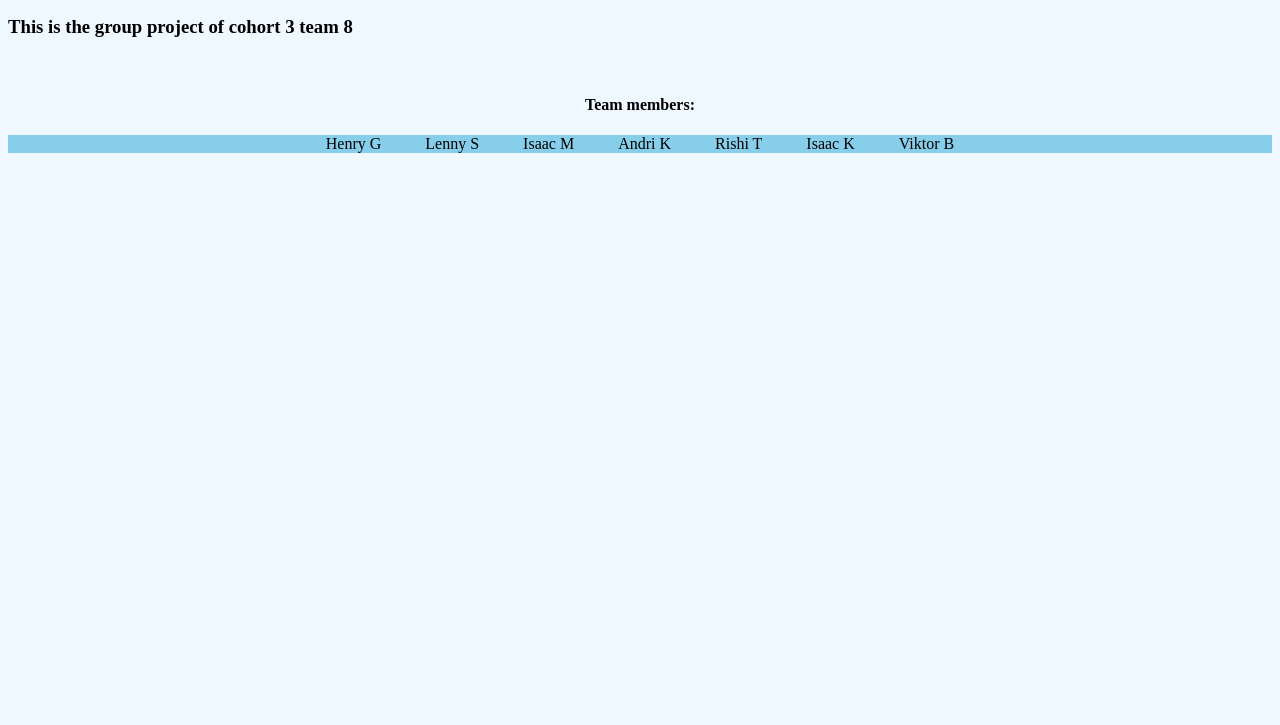
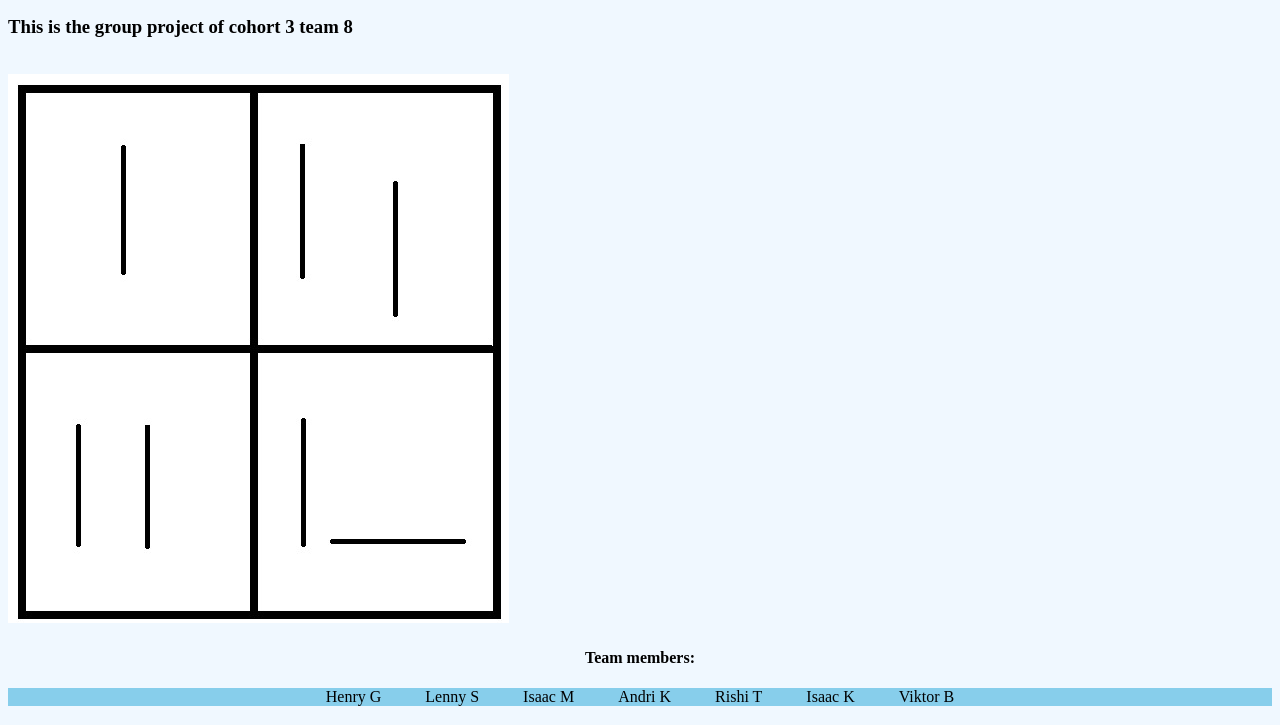
Before and after one commit to eng1-team3-8-video-game/eng1-team3.8-video-game.github.io, a plain HTML site: page index.html in a window 1280 px wide. Shown: the part 106-831 px from the top of the page. Before the commit the page ends 800 px from the top, so only its background shows below. Drawn offline with Linux system fonts and the light colour scheme.

Commit message:
feat: re-added placeholder.jpg into index.html

```diff
--- a/index.html
+++ b/index.html
@@ -41,6 +41,10 @@
 
         <br>
 
+        <img src="placeholder.jpg">
+
+        <br>
+
         <h4>Team members:</h4>
 
         <div class="team">
```
